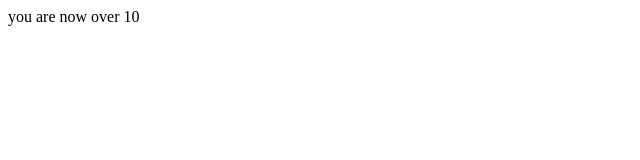
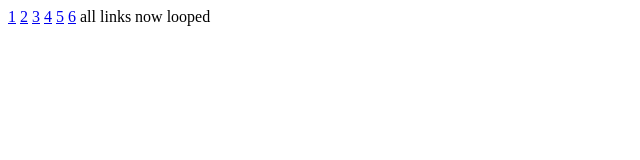
Before and after one commit to vasiliykulik/JS, a plain HTML site: page index.html in a window 1280 px wide. Shown: the whole page, without its empty margins (0-640 px from the left). Drawn offline with Linux system fonts and the light colour scheme.

Commit message:
For Loops

```diff
--- a/index.html
+++ b/index.html
@@ -5,6 +5,12 @@
     <title>JavaScript for Beginners</title>
 </head>
 <body>
+    <a href="#">1</a>
+    <a href="#">2</a>
+    <a href="#">3</a>
+    <a href="#">4</a>
+    <a href="#">5</a>
+    <a href="#">6</a>
 
 
     <script src="test.js"></script>
--- a/test.js
+++ b/test.js
@@ -1,7 +1,7 @@
-var age =5;
-while(age<10){
-    console.log("Your age is less than 10");
-    age++;
+var links = document.getElementsByTagName("a");
+
+for (i = 0; i < links.length; i++) {
+    console.log("this is link number " + i);
 }
 
-document.write("you are now over 10");
+document.write("all links now looped");
```
